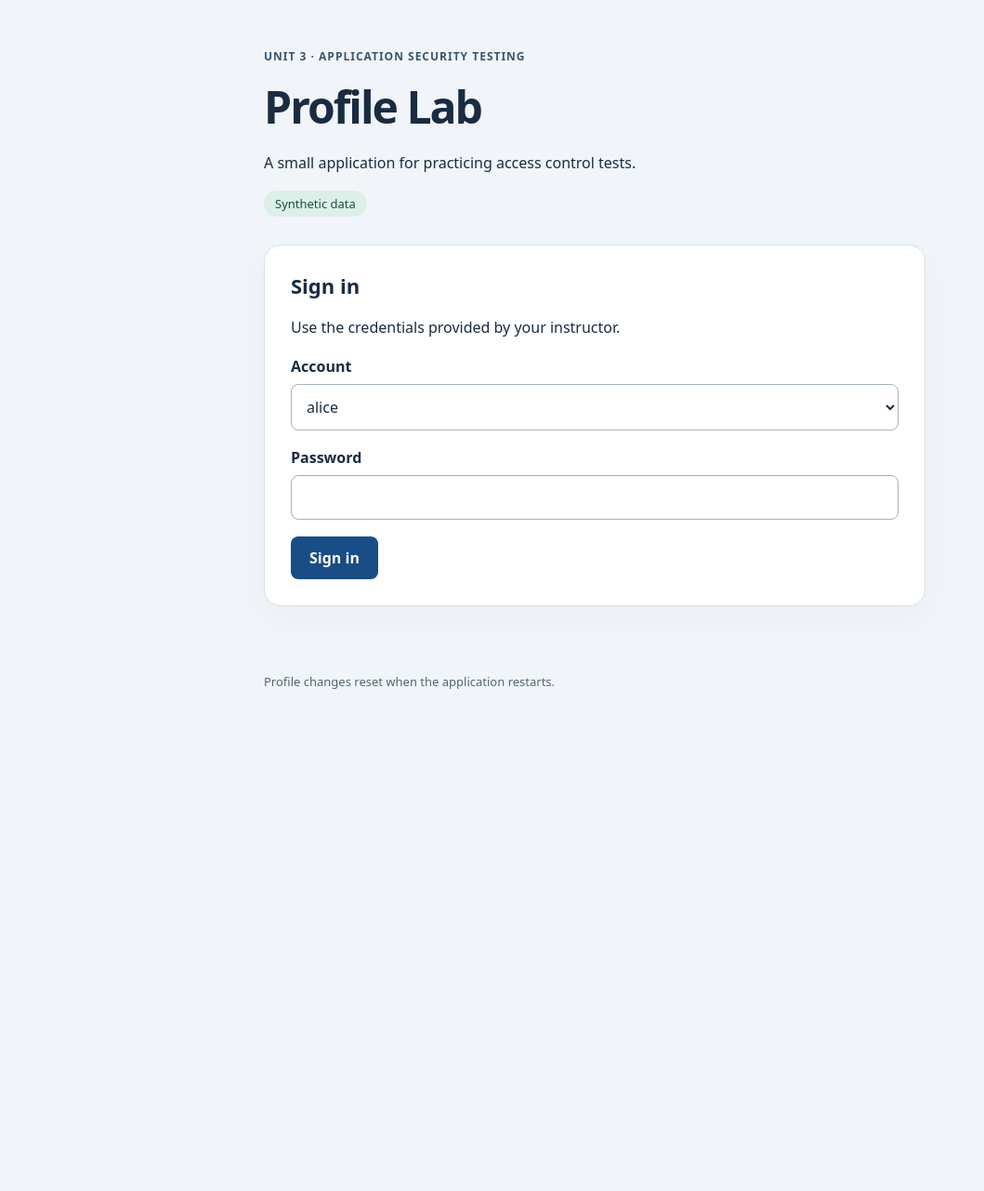
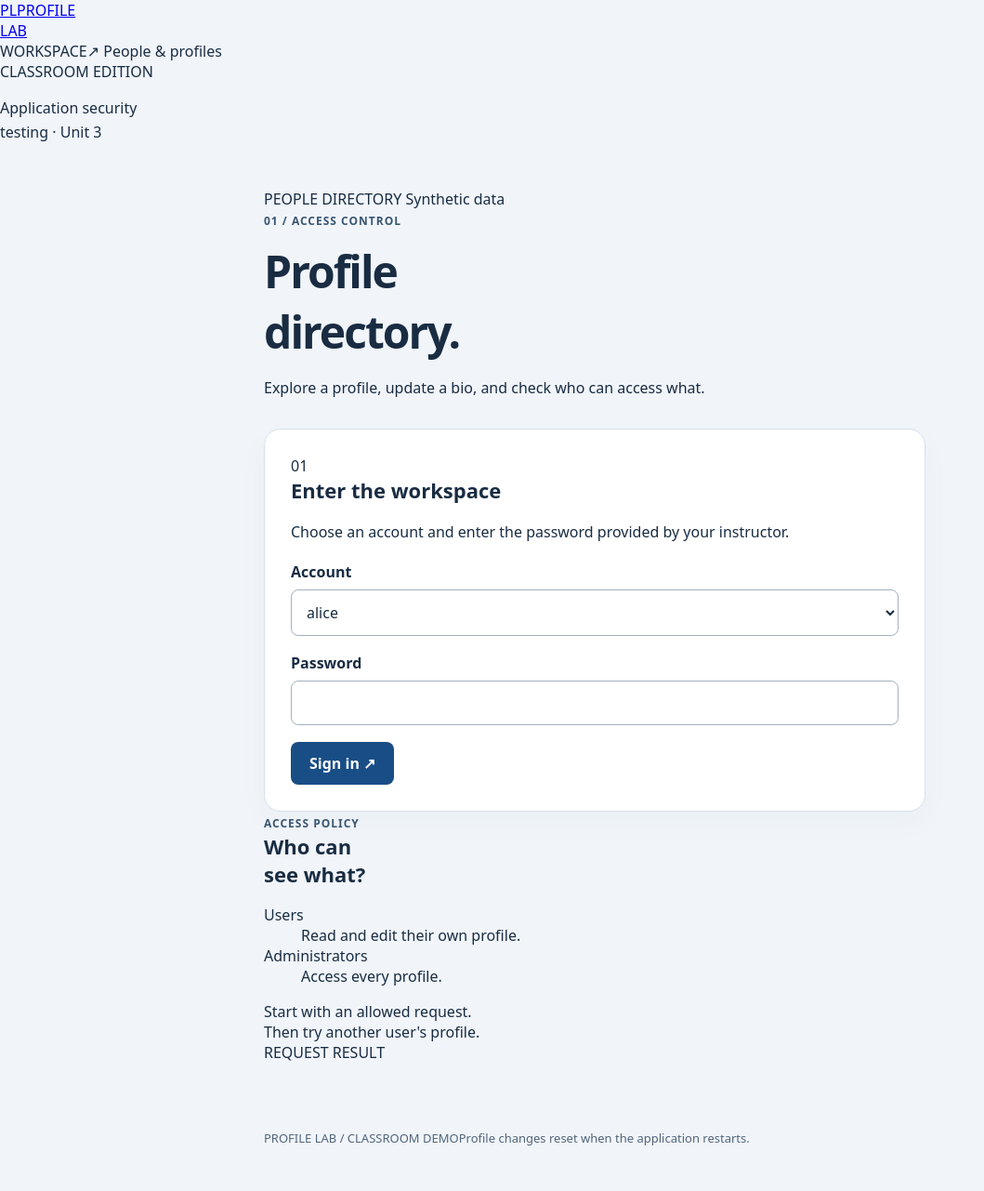
Before and after one commit to david-negrete/ITESO-SSDLC, a Flask app: page / in a window 1280 px wide. Shown: the whole page at 93% size, without its empty margins (0-1059 px from the left). Before the commit the page ends 741 px from the top, so only its background shows below. Run offline with Flask 3, Linux system fonts and the light colour scheme; parts of the project's set-up code (start-up, migrations or seed data) failed here and were passed over.

Commit message:
Give Profile Lab a directory workspace layout

```diff
--- a/templates/index.html
+++ b/templates/index.html
@@ -1,9 +1,21 @@
 <!doctype html>
 <html lang="en">
 <head><meta charset="utf-8"><meta name="viewport" content="width=device-width,initial-scale=1"><title>Profile Lab</title><link rel="stylesheet" href="/static/style.css"><script src="/static/app.js" defer></script></head>
-<body><main>
-<header><span class="eyebrow">UNIT 3 · APPLICATION SECURITY TESTING</span><h1>Profile Lab</h1><p>A small application for practicing access control tests.</p><span class="badge">Synthetic data</span></header>
-<section id="login-panel"><h2>Sign in</h2><p>Use the credentials provided by your instructor.</p><form id="login-form"><label for="username">Account</label><select id="username" name="username"><option>alice</option><option>bob</option><option>admin</option></select><label for="password">Password</label><input id="password" name="password" type="password" autocomplete="current-password" required><button type="submit">Sign in</button></form></section>
-<section id="profile-panel" hidden><div class="row"><h2>Your session</h2><button id="logout" class="secondary">Sign out</button></div><p id="identity"></p><label for="profile-id">Profile to view</label><div class="row"><select id="profile-id"><option value="1">Alice · Profile 1</option><option value="2">Bob · Profile 2</option><option value="3">Instructor · Profile 3</option></select><button id="load">View profile</button></div><p class="hint">Users can access their own profile. Administrators can access all profiles.</p><article id="profile" hidden><h3 id="name"></h3><p id="team"></p><label for="bio">Bio</label><textarea id="bio" maxlength="200" rows="3"></textarea><button id="save">Save bio</button></article></section>
-<p id="status" role="status" aria-live="polite"></p><footer>Profile changes reset when the application restarts.</footer>
-</main></body></html>
+<body>
+<aside class="rail" aria-label="Application identity">
+  <a class="brand" href="/" aria-label="Profile Lab home"><span class="brand-mark" aria-hidden="true">PL</span><span>PROFILE<br>LAB</span></a>
+  <div class="rail-section"><span class="rail-label">WORKSPACE</span><span class="rail-current"><span aria-hidden="true">↗</span> People &amp; profiles</span></div>
+  <div class="rail-bottom"><span class="rail-label">CLASSROOM EDITION</span><p>Application security<br>testing · Unit 3</p></div>
+</aside>
+<main>
+  <div class="topbar"><span>PEOPLE DIRECTORY</span><span class="environment"><span aria-hidden="true"></span> Synthetic data</span></div>
+  <header><span class="eyebrow">01 / ACCESS CONTROL</span><h1>Profile<br><span>directory.</span></h1><p>Explore a profile, update a bio, and check who can access what.</p></header>
+  <div class="workspace">
+    <section id="login-panel"><div class="section-heading"><span class="section-number" aria-hidden="true">01</span><h2>Enter the workspace</h2></div><p class="intro">Choose an account and enter the password provided by your instructor.</p><form id="login-form"><label for="username">Account</label><select id="username" name="username"><option>alice</option><option>bob</option><option>admin</option></select><label for="password">Password</label><input id="password" name="password" type="password" autocomplete="current-password" required><button type="submit">Sign in <span aria-hidden="true">↗</span></button></form></section>
+    <section id="profile-panel" hidden><div class="row section-heading"><div class="row"><span class="section-number" aria-hidden="true">01</span><h2>Profile workspace</h2></div><button id="logout" class="secondary">Sign out</button></div><p id="identity"></p><label for="profile-id">Profile to view</label><div class="row request-row"><select id="profile-id"><option value="1">Alice · Profile 1</option><option value="2">Bob · Profile 2</option><option value="3">Instructor · Profile 3</option></select><button id="load">View profile <span aria-hidden="true">↗</span></button></div><p class="hint">Select a profile to check access.</p><article id="profile" hidden><span class="eyebrow">DIRECTORY RECORD</span><h3 id="name"></h3><p id="team"></p><label for="bio">Bio</label><textarea id="bio" maxlength="200" rows="3"></textarea><button id="save">Save bio <span aria-hidden="true">↗</span></button></article></section>
+    <aside class="policy" aria-labelledby="policy-title"><span class="eyebrow">ACCESS POLICY</span><h2 id="policy-title">Who can<br>see what?</h2><dl><dt>Users</dt><dd>Read and edit their own profile.</dd><dt>Administrators</dt><dd>Access every profile.</dd></dl><div class="policy-note">Start with an allowed request.<br>Then try another user's profile.</div></aside>
+  </div>
+  <div class="response"><span class="response-label">REQUEST RESULT</span><p id="status" role="status" aria-live="polite"></p></div>
+  <footer><span>PROFILE LAB / CLASSROOM DEMO</span><span>Profile changes reset when the application restarts.</span></footer>
+</main>
+</body></html>
```
